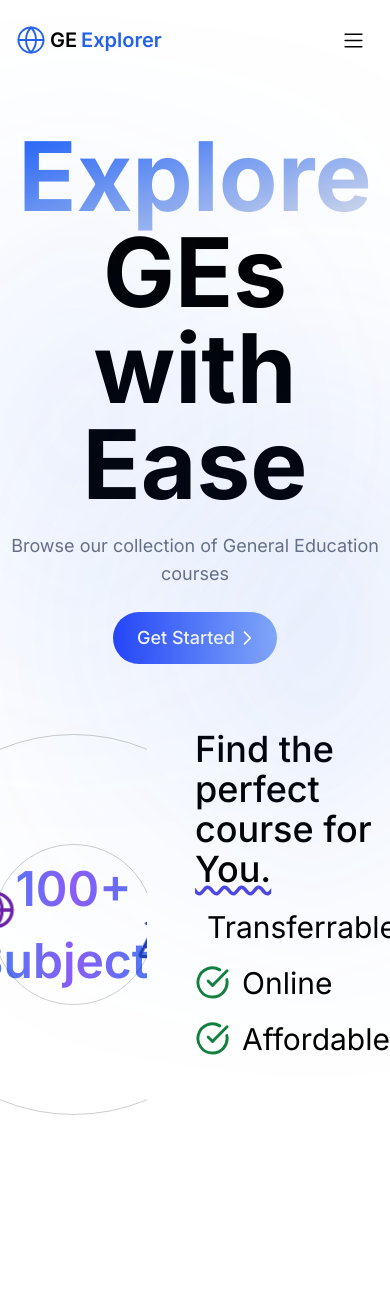
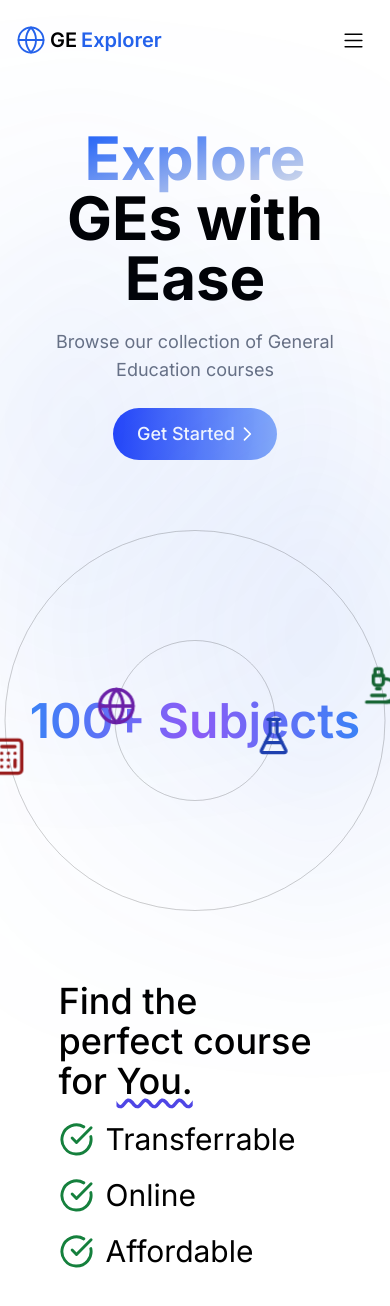
Before and after one commit to kevintsoii/GE-Explorer, a Next.js app: page / in a window 390 px wide. Shown: the top 1306 px of the page. Before the commit the page ends 1217 px from the top, so only its background shows below. Built offline with nearby package versions, Linux system fonts and the light colour scheme; no server answers.

Commit message:
add mobile support for home page

```diff
--- a/app/_components/Hero.jsx
+++ b/app/_components/Hero.jsx
@@ -18,14 +18,14 @@ const Hero = () => {
 
       <div className="overflow-clip">
         <section className="fade-up mt-12 flex flex-col items-center gap-5 ">
-          <h1 className="text-8xl text-black text-center font-bold">
+          <h1 className="text-6xl lg:text-8xl max-w-[75%] text-black text-center font-bold">
             <span className="text-transparent bg-clip-text bg-gradient-to-br from-[#1359f9] to-[#e3e5e9] ">
               Explore
             </span>{" "}
             GEs with Ease
           </h1>
 
-          <p className="text-gray-500 text-center text-lg">
+          <p className="text-gray-500 text-center text-lg max-w-[75%]">
             Browse our collection of General Education courses
           </p>
         </section>
@@ -54,8 +54,8 @@ const Hero = () => {
         </button>
       </Link>
 
-      <div className="flex items-center w-full mt-12 gap-12 justify-between">
-        <div className="relative flex h-[425px] w-1/2 items-center justify-center overflow-hidden">
+      <div className="flex lg:flex-row flex-col items-center w-full mt-12 gap-12 justify-between">
+        <div className="relative flex h-[425px] w-full lg:w-1/2 items-center justify-center overflow-hidden">
           <span className="pointer-events-none text-center text-5xl font-semibold leading-normal text-transparent bg-clip-text bg-gradient-to-r from-blue-500 via-violet-500 to-blue-500">
             100+ Subjects
           </span>
@@ -94,7 +94,7 @@ const Hero = () => {
           </OrbitingCircles>
         </div>
 
-        <div className="flex flex-col gap-5 w-1/2">
+        <div className="flex flex-col gap-5 w-[70%] lg:w-1/2">
           <h2 className="text-4xl font-medium text-black">
             Find the perfect course for{" "}
             <span className="decor decoration-wavy underline decoration-indigo-600 underline-offset-4">
```
